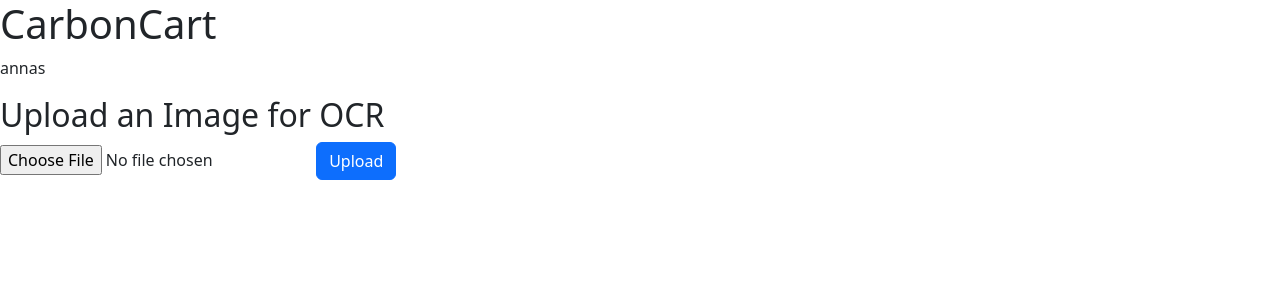
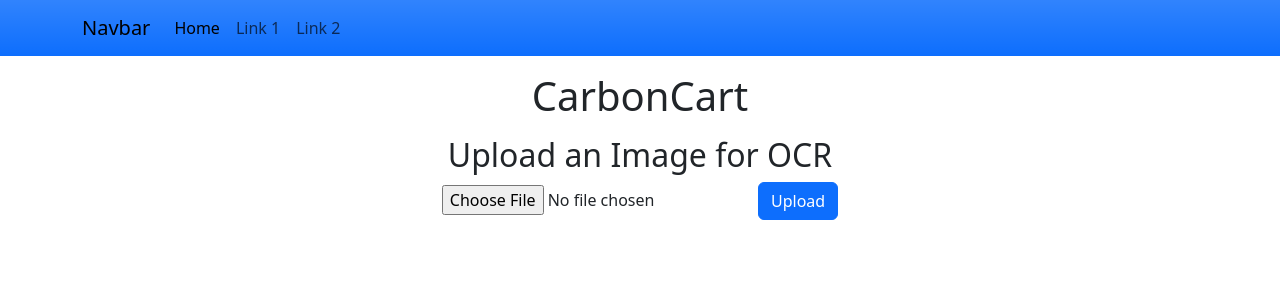
Before and after one commit to Annarhysa/CarbonCart, a Flask app: page / in a window 1280 px wide. Shown: the top 300 px of the page. Run offline with Flask 3, Linux system fonts and the light colour scheme; parts of the project's set-up code (start-up, migrations or seed data) failed here and were passed over.

Commit message:
styled base.html

```diff
--- a/templates/base.html
+++ b/templates/base.html
@@ -3,11 +3,97 @@
 <head>
     <meta charset="UTF-8">
     <title>CarbonCart</title>
-    <link href="https://cdn.jsdelivr.net/npm/bootstrap@5.3.3/dist/css/bootstrap.min.css" rel="stylesheet" integrity="sha384-QWTKZyjpPEjISv5WaRU9OFeRpok6YctnYmDr5pNlyT2bRjXh0JMhjY6hW+ALEwIH" crossorigin="anonymous">
+    <link href="https://cdn.jsdelivr.net/npm/bootstrap@5.3.3/dist/css/bootstrap.min.css" rel="stylesheet"
+          integrity="sha384-QWTKZyjpPEjISv5WaRU9OFeRpok6YctnYmDr5pNlyT2bRjXh0JMhjY6hW+ALEwIH" crossorigin="anonymous">
+    {#    <style>#}
+    {#        body {#}
+    {#            background: linear-gradient(135deg, #6a11cb 0%, #2575fc 100%);#}
+    {#            min-height: 100vh;#}
+    {#            display: flex;#}
+    {#            justify-content: center;#}
+    {#            align-items: center;#}
+    {#            color: #fff;#}
+    {#            text-align: center;#}
+    {#        }#}
+    {##}
+    {#        .container {#}
+    {#            background-color: rgba(255, 255, 255, 0.85);#}
+    {#            border-radius: 15px;#}
+    {#            padding: 30px;#}
+    {#            box-shadow: 0 4px 15px rgba(0, 0, 0, 0.2);#}
+    {#            width: 80%;#}
+    {#        }#}
+    {##}
+    {#        .title {#}
+    {#            font-size: 3em;#}
+    {#            color: #333;#}
+    {#            font-weight: bold;#}
+    {#            margin-bottom: 20px;#}
+    {#        }#}
+    {##}
+    {#        .card {#}
+    {#            border: none;#}
+    {#            margin-top: 20px;#}
+    {#        }#}
+    {##}
+    {#        .card-header {#}
+    {#            background-color: #007bff;#}
+    {#            color: white;#}
+    {#            border-radius: 10px 10px 0 0;#}
+    {#        }#}
+    {##}
+    {#        .card-body {#}
+    {#            padding: 20px;#}
+    {#            color: #333;#}
+    {#        }#}
+    {##}
+    {#        .btn-primary {#}
+    {#            background-color: #007bff;#}
+    {#            border: none;#}
+    {#            color: white;#}
+    {#            padding: 10px 20px;#}
+    {#            text-transform: uppercase;#}
+    {#            letter-spacing: 1px;#}
+    {#            font-weight: bold;#}
+    {#        }#}
+    {##}
+    {#        .btn-primary:hover {#}
+    {#            background-color: #0056b3;#}
+    {#        }#}
+    {#    </style>#}
 </head>
 <body>
-    <h1>CarbonCart</h1>
-    <p>annas</p>
-    {% block content %} {% endblock %}
+<div>
+    <nav class="navbar navbar-expand-lg sticky-top bg-primary bg-gradient">
+        <div class="container">
+            <a class="navbar-brand" href="#">Navbar</a>
+            <button class="navbar-toggler" type="button" data-bs-toggle="collapse" data-bs-target="#navbarNavAltMarkup"
+                    aria-controls="navbarNavAltMarkup" aria-expanded="false" aria-label="Toggle navigation">
+                <span class="navbar-toggler-icon"></span>
+            </button>
+            <div class="collapse navbar-collapse" id="navbarNavAltMarkup">
+                <div class="navbar-nav">
+                    <a class="nav-link active" aria-current="page" href="#">Home</a>
+                    <a class="nav-link" href="#">Link 1</a>
+                    <a class="nav-link" href="#">Link 2</a>
+                </div>
+            </div>
+        </div>
+    </nav>
+</div>
+
+<div class="container">
+    <h1 class="title text-center my-3">CarbonCart</h1>
+    <div class="row">
+        <div class="col-md-6 mx-auto text-center">
+            {% block content %} {% endblock %}
+        </div>
+    </div>
+
+</div>
+
+<script src="https://cdn.jsdelivr.net/npm/bootstrap@5.3.3/dist/js/bootstrap.bundle.min.js"
+        integrity="sha384-YvpcrYf0tY3lHB60NNkmXc5s9fDVZLESaAA55NDzOxhy9GkcIdslK1eN7N6jIeHz"
+        crossorigin="anonymous"></script>
 </body>
 </html>
```
Also changed, not shown: 2 other files.
